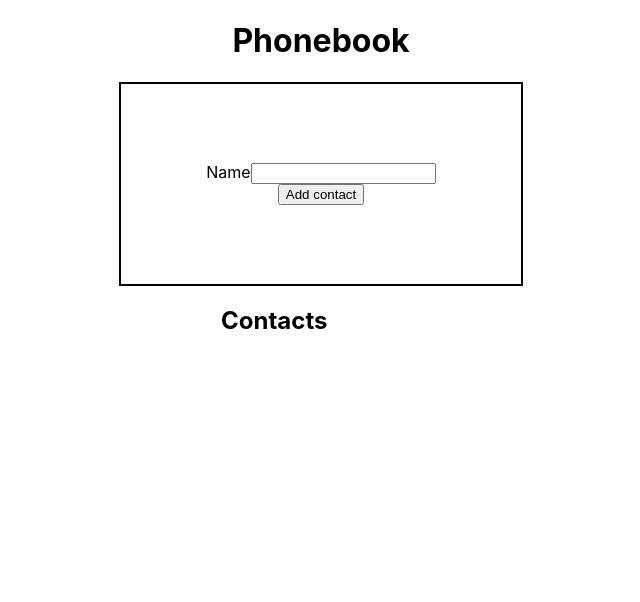
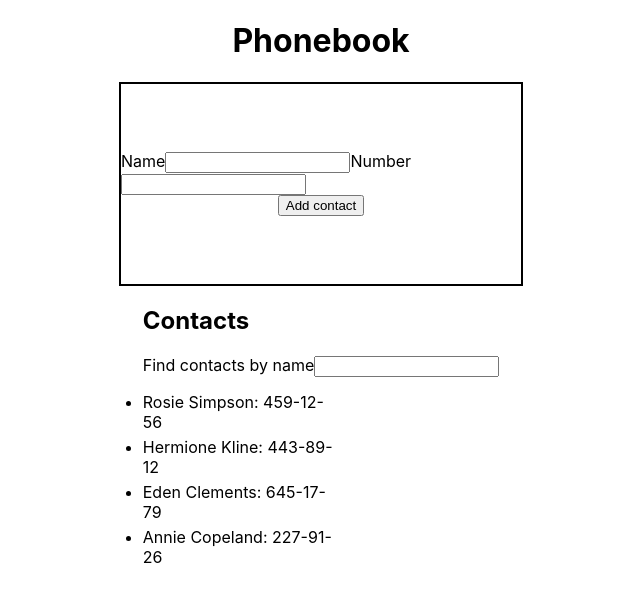
Before and after one commit to bodikzilvova/goit-react-hw-02-phonebook, a React (Create React App) app: page / in a window 1280 px wide. Shown: the top 602 px of the page, without its empty margins (319-959 px from the left). Built offline with nearby package versions, Linux system fonts and the light colour scheme.

Commit message:
step-2-step-3

```diff
--- a/src/components/App.jsx
+++ b/src/components/App.jsx
@@ -1,65 +1,103 @@
-import { Component } from "react"
-import { Container } from "./Container/Container"
-import { ContactList } from "./ContactList/ContactList";
-import { ContactForm } from "./ContactForm/ContactForm";
+import { Component } from 'react';
+import { Container } from './Container/Container';
+import { ContactList } from './ContactList/ContactList';
+import { ContactForm } from './ContactForm/ContactForm';
 import { nanoid } from 'nanoid';
 
 export class App extends Component {
-
   state = {
-    contacts: [],
-    name: ''
-  }
+    contacts: [
+      { id: 'id-1', name: 'Rosie Simpson', number: '459-12-56' },
+      { id: 'id-2', name: 'Hermione Kline', number: '443-89-12' },
+      { id: 'id-3', name: 'Eden Clements', number: '645-17-79' },
+      { id: 'id-4', name: 'Annie Copeland', number: '227-91-26' },
+    ],
+    filter: '',
+    name: '',
+    number: '',
+  };
 
   handleChange = ({ target }) => {
     this.setState({
       [target.name]: target.value,
-    })
-   }
+    });
+  };
 
-   handleSubmit = (e) => {
+  handleSubmit = e => {
     e.preventDefault();
 
     const newContact = {
       id: nanoid(),
-      name: this.state.name
+      name: this.state.name,
+      number: this.state.number,
     };
 
-    this.setState(prevstate =>({
+    this.setState(prevstate => ({
       contacts: [...prevstate.contacts, newContact],
-      name: ''
-    })
-    );
+      name: '',
+      number: '',
+    }));
+  };
+
+  handleFilterByName = e => {
+const {name, value } = e.target;
+
+this.setState({
+  [name]: value,
+});
   }
 
   render() {
-const { contacts } = this.state;
+    const { contacts, filter } = this.state;
+    const filteredContacts = contacts.filter(contact =>
+      contact.name.toLowerCase().includes(filter.toLowerCase())
+    );
 
     return (
       <Container>
         <h1>Phonebook</h1>
-      <ContactForm onSubmit={this.handleSubmit}>
+        <ContactForm onSubmit={this.handleSubmit} >
           <label>
             Name
             <input
               type="text"
               name="name"
-      pattern="^[a-zA-Zа-яА-Я]+(([' -][a-zA-Zа-яА-Я ])?[a-zA-Zа-яА-Я]*)*$"
+              pattern="^[a-zA-Zа-яА-Я]+(([' \\-][a-zA-Zа-яА-Я ])?[a-zA-Zа-яА-Я]*)*$"
               title="Name may contain only letters, apostrophe, dash and spaces. For example Adrian, Jacob Mercer, Charles de Batz de Castelmore d'Artagnan"
               required
               onChange={this.handleChange}
               value={this.state.name}
             />
+            Number
+            <input
+              type="tel"
+              name="number"
+              pattern="\\+?\\d{1,4}?[ .\\-\\s]?\\(?\\d{1,3}?\\)?[ .\\-\\s]?\\d{1,4}[ .\\-\\s]?\\d{1,4}[ .\\-\\s]?\\d{1,9}"
+              title="Phone number must be digits and can contain spaces, dashes, parentheses and can start with +"
+              required
+              onChange={this.handleChange}
+              value={this.state.number}
+            />
           </label>
-    <button type="submit" >Add contact</button>
+          <button type="submit">Add contact</button>
         </ContactForm>
         <section>
           <h2>Contacts</h2>
-      <ContactList contacts={contacts} />
-
+          <label htmlFor="">
+            Find contacts by name
+            <input
+              type="text"
+              name="filter"
+              pattern="^[a-zA-Zа-яА-Я]+(([' \\-][a-zA-Zа-яА-Я ])?[a-zA-Zа-яА-Я]*)*$"
+              title="Name may contain only letters, apostrophe, dash and spaces. For example Adrian, Jacob Mercer, Charles de Batz de Castelmore d'Artagnan"
+              required
+              onChange={this.handleFilterByName}
+              value={this.state.filter}
+            />
+          </label>
+          <ContactList contacts={filteredContacts} />
         </section>
       </Container>
-    )
-
+    );
   }
-};
+}
--- a/src/components/ContactList/ContactList.jsx
+++ b/src/components/ContactList/ContactList.jsx
@@ -5,7 +5,7 @@ export const ContactList = ({ contacts }) => {
   return (
     <ContactListUl>
       {contacts.map(contact => (
-        <ContactListItem key={contact.id}>{contact.name}</ContactListItem>
+        <ContactListItem key={contact.id}>{contact.name}: {contact.number}</ContactListItem>
       ))}
     </ContactListUl>
   );
```
Lines whose indentation alone changed are shown as unchanged.
